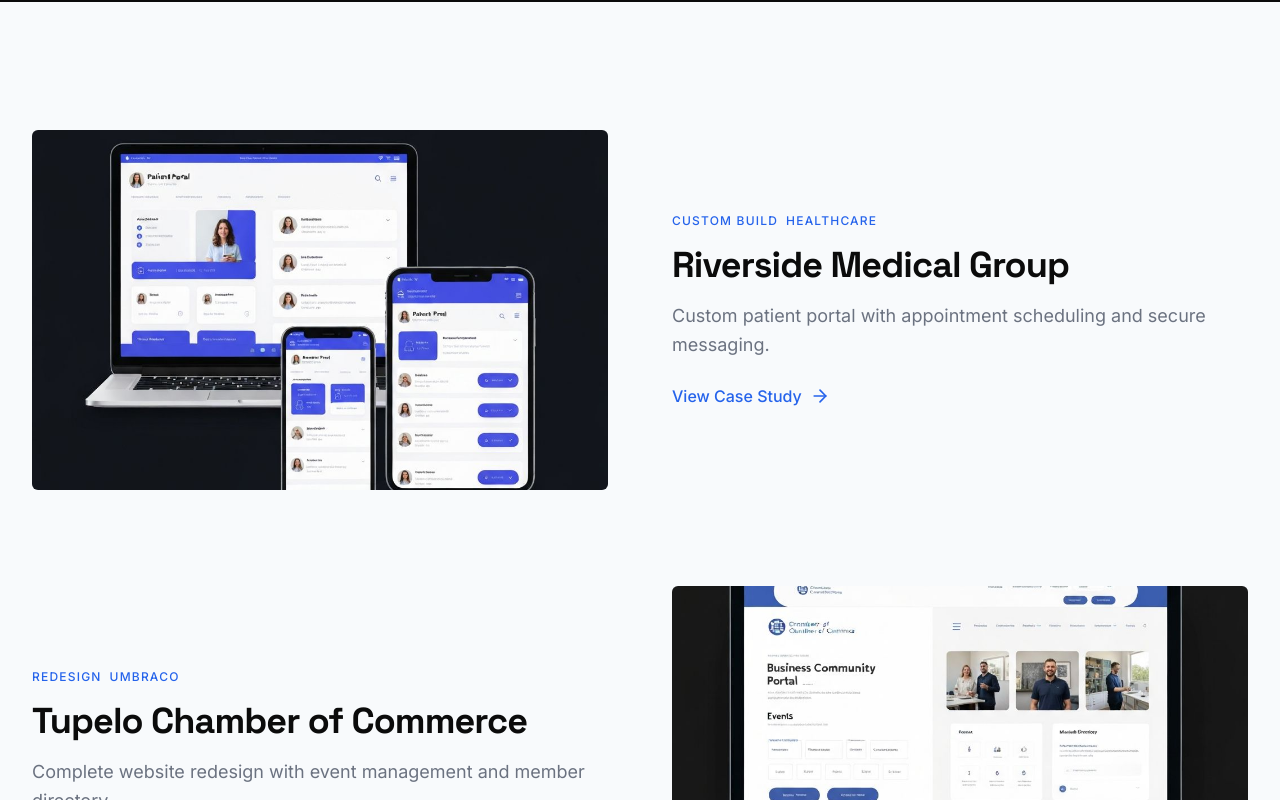
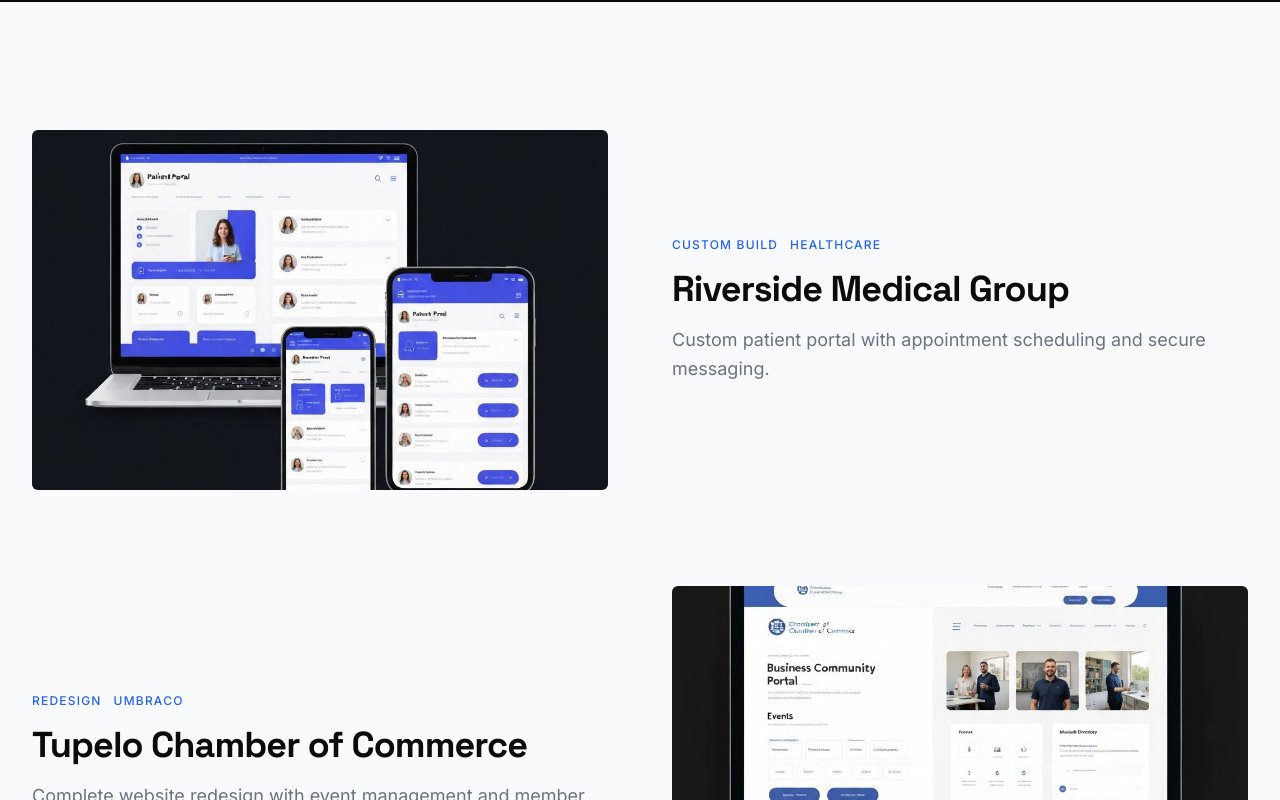
Before and after one commit to mattcoledev/ColeWebSolutionsv2, a Next.js app: page /work in a window 1280 px wide. Shown: the part 520-1320 px from the top of the page. Built offline with nearby package versions, Linux system fonts and the light colour scheme.

Commit message:
feat: streamline work/portfolio page layout\n\nRemove Link wrappers and CTA for cleaner static articles

```diff
--- a/app/work/page.tsx
+++ b/app/work/page.tsx
@@ -3,6 +3,8 @@ import Link from "next/link"
 import Image from "next/image"
 import { ArrowRight } from "lucide-react"
 import { Button } from "@/components/ui/button"
+
+// [PLACEHOLDER] Replace with real project data when available
 
 export const metadata: Metadata = {
   title: "Our Work",
@@ -76,14 +78,10 @@ export default function WorkPage() {
         <div className="container mx-auto px-4 lg:px-8">
           <div className="space-y-16 md:space-y-24">
             {projects.map((project, index) => (
-              <Link
+              <article
                 key={project.slug}
-                href={`/work/${project.slug}`}
-                className="group block"
+                className={`grid gap-8 lg:gap-16 items-center lg:grid-cols-2`}
               >
-                <article className={`grid gap-8 lg:gap-16 items-center ${
-                  index % 2 === 0 ? 'lg:grid-cols-2' : 'lg:grid-cols-2'
-                }`}>
                 {/* Image */}
                 <div className={`relative aspect-[16/10] rounded-lg overflow-hidden bg-section-light-foreground/5 ${
                   index % 2 === 1 ? 'lg:order-2' : ''
@@ -92,13 +90,13 @@ export default function WorkPage() {
                     src={project.image}
                     alt={project.title}
                     fill
-                      className="object-cover transition-transform duration-500 group-hover:scale-105"
+                    className="object-cover"
                   />
                 </div>
 
                 {/* Content */}
                 <div className={index % 2 === 1 ? 'lg:order-1' : ''}>
-                    <div className="flex flex-wrap gap-2 mb-4">
+                  <div className="flex flex-wrap gap-3 mb-4">
                     {project.tags.map((tag) => (
                       <span
                         key={tag}
@@ -108,19 +106,14 @@ export default function WorkPage() {
                       </span>
                     ))}
                   </div>
-                    <h2 className="font-serif text-3xl font-bold tracking-tight md:text-4xl group-hover:text-primary transition-colors">
+                  <h2 className="font-serif text-3xl font-bold tracking-tight md:text-4xl text-section-light-foreground">
                     {project.title}
                   </h2>
                   <p className="mt-4 text-lg text-section-light-muted leading-relaxed">
                     {project.description}
                   </p>
-                    <div className="mt-6 inline-flex items-center text-base font-medium text-primary">
-                      View Case Study
-                      <ArrowRight className="ml-2 h-5 w-5 transition-transform group-hover:translate-x-2" />
-                    </div>
                 </div>
               </article>
-              </Link>
             ))}
           </div>
         </div>
```
Lines whose indentation alone changed are shown as unchanged.
